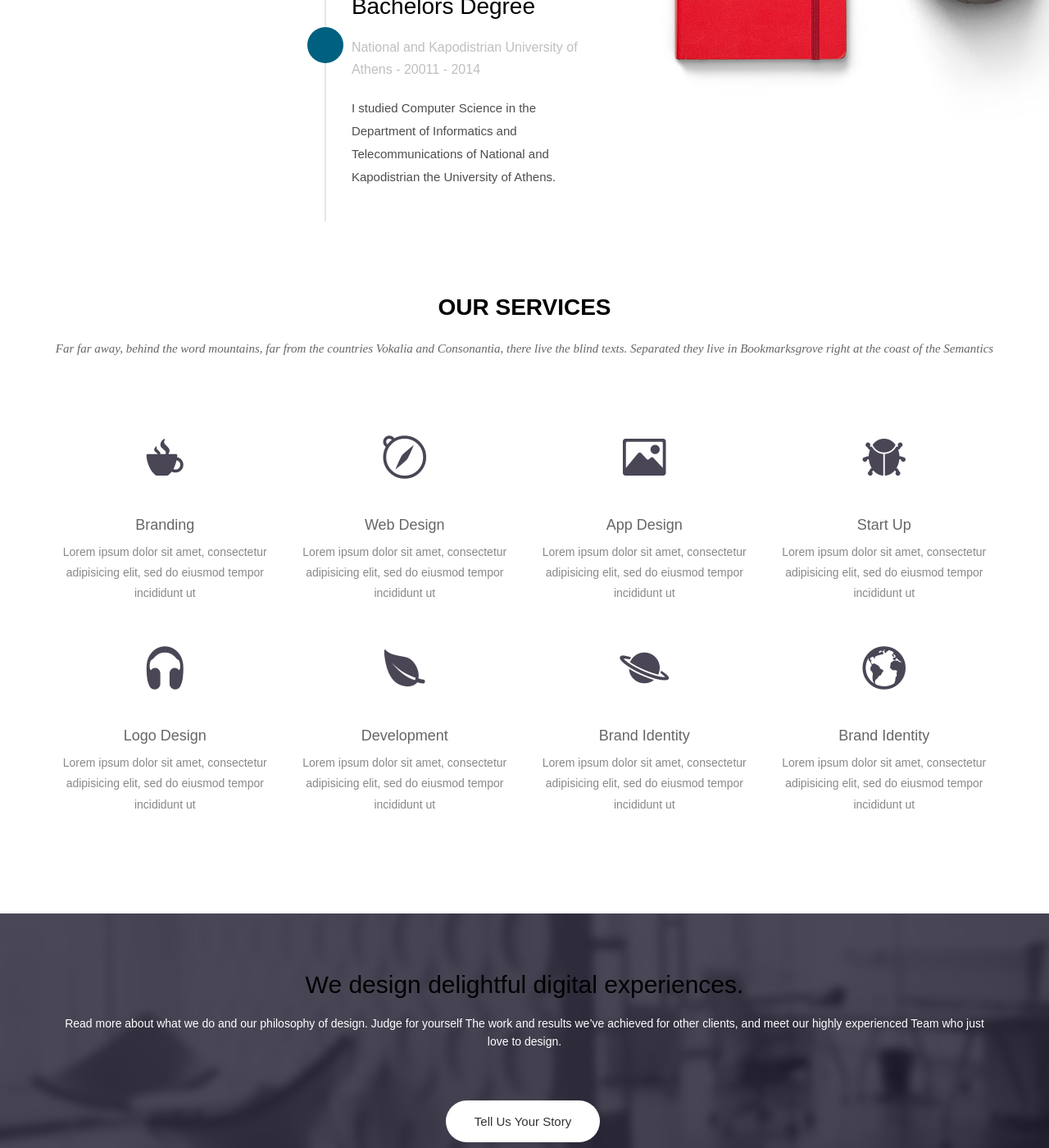
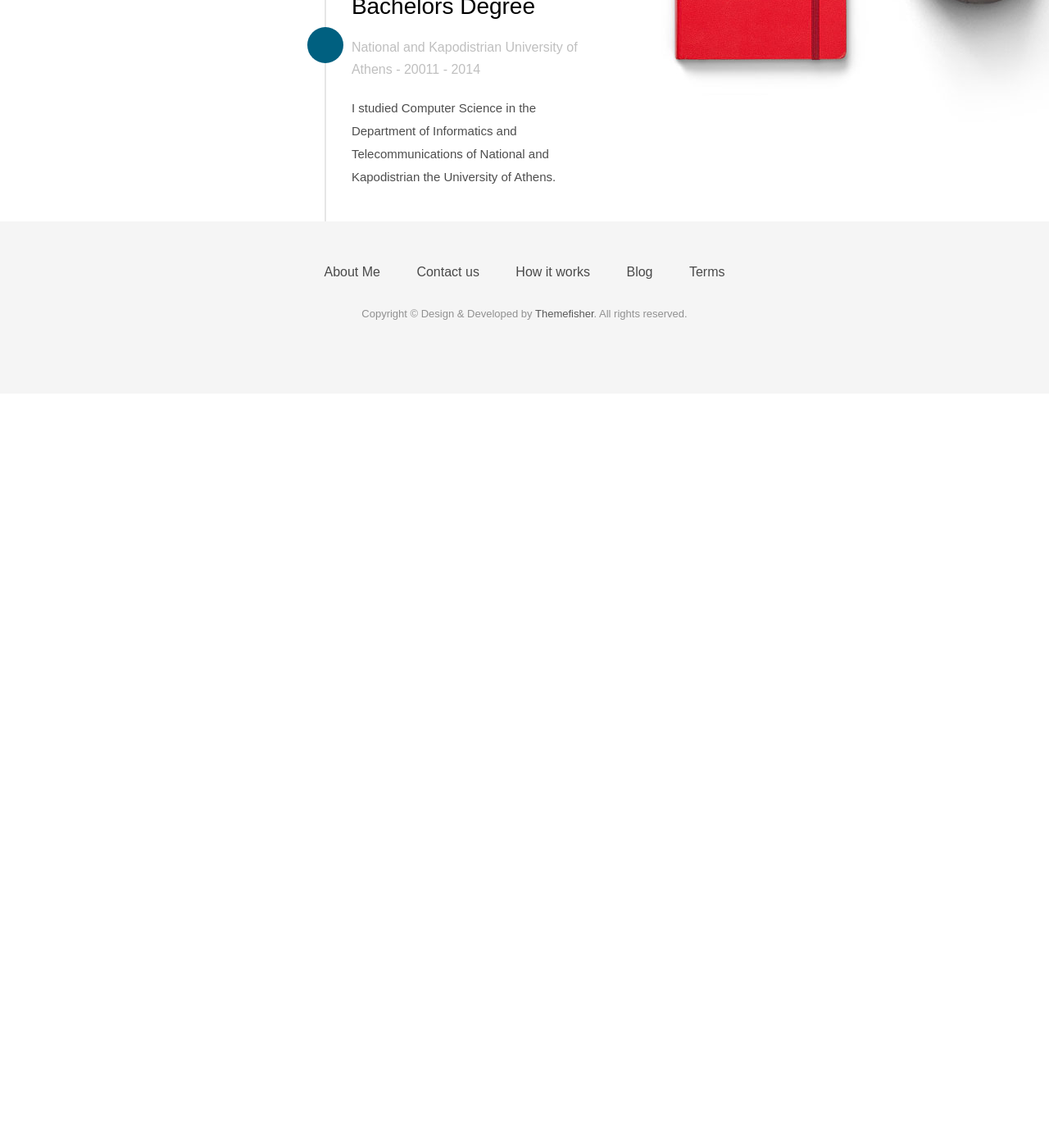
Before and after one commit to kgiann78/kgiann78.github.io, a Jekyll site: the page built from index.html, in a window 1280 px wide and 1400 px high, scrolled down 2795 px. Shown: the whole window at 82% size. Built offline with Jekyll 4.4.1, drawn with Linux system fonts in a browser that asks for light colours; nearby versions of some CDN libraries; some web fonts are replaced; after the commit the page ends 3275 px from its top, so only the background shows below that; some of the changed text lies outside the part shown.

Commit message:
Update index, footer and header pages

```diff
--- a/_includes/footer.html
+++ b/_includes/footer.html
@@ -5,7 +5,7 @@
       <div class="col-md-12">
         <div class="footer-manu">
           <ul>
-            <li><a href="#">About Us</a></li>
+            <li><a href="#">About Me</a></li>
             <li><a href="{{ site.baseurl }}/contact">Contact us</a></li>
             <li><a href="#">How it works</a></li>
             <li><a href="{{ site.baseurl }}/blog">Blog</a></li>
--- a/_includes/header.html
+++ b/_includes/header.html
@@ -14,7 +14,7 @@
             <span class="icon-bar"></span>
             <span class="icon-bar"></span>
             </button>
-            <a class="navbar-brand" href="index.html">
+            <a class="navbar-brand" href="{{ site.baseurl }}/">
               <img src="{{ site.baseurl }}/img/logo.png" alt="Logo">
             </a>
           </div>
--- a/index.html
+++ b/index.html
@@ -150,146 +150,148 @@ permalink: /
     </div><!-- .col-md-5 close -->
 </section>
 
-<!-- Service Start -->
-<section id="service">
-    <div class="container">
-        <div class="row">
-            <div class="section-title">
-                <h2>Our Services</h2>
-                <p>Far far away, behind the word mountains, far from the countries Vokalia and Consonantia, there live
-                    the blind texts. Separated they live in Bookmarksgrove right at the coast of the Semantics</p>
-            </div>
-        </div>
-        <div class="row ">
-            <div class="col-sm-6 col-md-3">
-                <div class="service-item">
-                    <i class="icon ion-coffee"></i>
-                    <h4>Branding</h4>
-                    <p>Lorem ipsum dolor sit amet, consectetur adipisicing elit, sed do eiusmod tempor incididunt
-                        ut </p>
-                </div>
-            </div>
-            <div class="col-sm-6 col-md-3">
-                <div class="service-item">
-                    <i class="ion-compass"></i>
-                    <h4>Web Design</h4>
-                    <p>Lorem ipsum dolor sit amet, consectetur adipisicing elit, sed do eiusmod tempor incididunt
-                        ut </p>
-                </div>
-            </div>
-            <div class="col-sm-6 col-md-3">
-                <div class="service-item">
-                    <i class="ion-image"></i>
-                    <h4>App Design</h4>
-                    <p>Lorem ipsum dolor sit amet, consectetur adipisicing elit, sed do eiusmod tempor incididunt
-                        ut </p>
-                </div>
-            </div>
-            <div class="col-sm-6 col-md-3">
-                <div class="service-item">
-                    <i class="ion-bug"></i>
-                    <h4>Start Up</h4>
-                    <p>Lorem ipsum dolor sit amet, consectetur adipisicing elit, sed do eiusmod tempor incididunt
-                        ut </p>
-                </div>
-            </div>
-            <div class="col-sm-6 col-md-3">
-                <div class="service-item">
-                    <i class="ion-headphone"></i>
-                    <h4>Logo Design</h4>
-                    <p>Lorem ipsum dolor sit amet, consectetur adipisicing elit, sed do eiusmod tempor incididunt
-                        ut </p>
-                </div>
-            </div>
-            <div class="col-sm-6 col-md-3">
-                <div class="service-item">
-                    <i class="ion-leaf"></i>
-                    <h4>Development</h4>
-                    <p>Lorem ipsum dolor sit amet, consectetur adipisicing elit, sed do eiusmod tempor incididunt
-                        ut </p>
-                </div>
-            </div>
-            <div class="col-sm-6 col-md-3">
-                <div class="service-item">
-                    <i class="ion-planet"></i>
-                    <h4>Brand Identity</h4>
-                    <p>Lorem ipsum dolor sit amet, consectetur adipisicing elit, sed do eiusmod tempor incididunt
-                        ut </p>
-                </div>
-            </div>
-            <div class="col-sm-6 col-md-3">
-                <div class="service-item">
-                    <i class="ion-earth"></i>
-                    <h4>Brand Identity</h4>
-                    <p>Lorem ipsum dolor sit amet, consectetur adipisicing elit, sed do eiusmod tempor incididunt
-                        ut </p>
-                </div>
-            </div>
-        </div>
-    </div>
-</section>
-<!-- Call to action Start -->
-<section id="call-to-action">
-    <div class="container">
-        <div class="row">
-            <div class="col-md-12">
-                <div class="block">
-                    <h2>We design delightful digital experiences.</h2>
-                    <p>Read more about what we do and our philosophy of design. Judge for yourself The work and results
-                        we’ve achieved for other clients, and meet our highly experienced Team who just love to
-                        design.</p>
-                    <a class="btn btn-default btn-call-to-action" href="#">Tell Us Your Story</a>
-                </div>
-            </div>
-        </div>
-    </div>
-</section>
-<!-- Content Start -->
-<section id="testimonial">
-    <div class="container">
-        <div class="row">
-            <div class="section-title text-center">
-                <h2>Fun Facts About Us</h2>
-                <p>Far far away, behind the word mountains, far from the countries Vokalia and Consonantia, there live
-                    the blind texts. Separated they live in Bookmarksgrove right at the coast of the Semantics</p>
-            </div>
-        </div>
-        <div class="row">
-            <div class="col-md-6">
-                {% if site.data.funfacts.size > 0 %}
-                <div class="block">
-                    {% for ff in site.data.funfacts %}
-                    <ul class="counter-box clearfix">
-                        <li>
-                            <div class="block">
-                                <i class="{{ ff.icon }}"></i>
-                                <h4 class="counter">{{ ff.counter }}</h4>
-                                <span>{{ ff.text }}</span>
-                            </div>
-                        </li>
-                        {% endfor %}
-                    </ul>
-                </div>
-                {% endif %}
-            </div>
-            <div class="col-md-6">
-                {% if site.data.testimonials.size > 0 %}
-                <div class="testimonial-carousel">
-                    <div id="testimonial-slider" class="owl-carousel">
-                        {% for tm in site.data.testimonials %}
-                        <div>
-                            <img src="img/cotation.png" alt="IMG">
-                            <p>{{ tm.testimonial }}</p>
-                            <div class="user">
-                                <img src="{{ tm.image }}" alt="Pepole">
-                                <p><span>{{ tm.name }}</span> {{ tm.title }}</p>
-                            </div>
-                        </div>
-                        {% endfor %}
-                    </div>
-                </div>
-                {% endif %}
-            </div>
-        </div>
-    </div>
-</section>
+<!-- Start commenting -->
+
+<!--&lt;!&ndash; Service Start &ndash;&gt;-->
+<!--<section id="service">-->
+    <!--<div class="container">-->
+        <!--<div class="row">-->
+            <!--<div class="section-title">-->
+                <!--<h2>Our Services</h2>-->
+                <!--<p>Far far away, behind the word mountains, far from the countries Vokalia and Consonantia, there live-->
+                    <!--the blind texts. Separated they live in Bookmarksgrove right at the coast of the Semantics</p>-->
+            <!--</div>-->
+        <!--</div>-->
+        <!--<div class="row ">-->
+            <!--<div class="col-sm-6 col-md-3">-->
+                <!--<div class="service-item">-->
+                    <!--<i class="icon ion-coffee"></i>-->
+                    <!--<h4>Branding</h4>-->
+                    <!--<p>Lorem ipsum dolor sit amet, consectetur adipisicing elit, sed do eiusmod tempor incididunt-->
+                        <!--ut </p>-->
+                <!--</div>-->
+            <!--</div>-->
+            <!--<div class="col-sm-6 col-md-3">-->
+                <!--<div class="service-item">-->
+                    <!--<i class="ion-compass"></i>-->
+                    <!--<h4>Web Design</h4>-->
+                    <!--<p>Lorem ipsum dolor sit amet, consectetur adipisicing elit, sed do eiusmod tempor incididunt-->
+                        <!--ut </p>-->
+                <!--</div>-->
+            <!--</div>-->
+            <!--<div class="col-sm-6 col-md-3">-->
+                <!--<div class="service-item">-->
+                    <!--<i class="ion-image"></i>-->
+                    <!--<h4>App Design</h4>-->
+                    <!--<p>Lorem ipsum dolor sit amet, consectetur adipisicing elit, sed do eiusmod tempor incididunt-->
+                        <!--ut </p>-->
+                <!--</div>-->
+            <!--</div>-->
+            <!--<div class="col-sm-6 col-md-3">-->
+                <!--<div class="service-item">-->
+                    <!--<i class="ion-bug"></i>-->
+                    <!--<h4>Start Up</h4>-->
+                    <!--<p>Lorem ipsum dolor sit amet, consectetur adipisicing elit, sed do eiusmod tempor incididunt-->
+                        <!--ut </p>-->
+                <!--</div>-->
+            <!--</div>-->
+            <!--<div class="col-sm-6 col-md-3">-->
+                <!--<div class="service-item">-->
+                    <!--<i class="ion-headphone"></i>-->
+                    <!--<h4>Logo Design</h4>-->
+                    <!--<p>Lorem ipsum dolor sit amet, consectetur adipisicing elit, sed do eiusmod tempor incididunt-->
+                        <!--ut </p>-->
+                <!--</div>-->
+            <!--</div>-->
+            <!--<div class="col-sm-6 col-md-3">-->
+                <!--<div class="service-item">-->
+                    <!--<i class="ion-leaf"></i>-->
+                    <!--<h4>Development</h4>-->
+                    <!--<p>Lorem ipsum dolor sit amet, consectetur adipisicing elit, sed do eiusmod tempor incididunt-->
+                        <!--ut </p>-->
+                <!--</div>-->
+            <!--</div>-->
+            <!--<div class="col-sm-6 col-md-3">-->
+                <!--<div class="service-item">-->
+                    <!--<i class="ion-planet"></i>-->
+                    <!--<h4>Brand Identity</h4>-->
+                    <!--<p>Lorem ipsum dolor sit amet, consectetur adipisicing elit, sed do eiusmod tempor incididunt-->
+                        <!--ut </p>-->
+                <!--</div>-->
+            <!--</div>-->
+            <!--<div class="col-sm-6 col-md-3">-->
+                <!--<div class="service-item">-->
+                    <!--<i class="ion-earth"></i>-->
+                    <!--<h4>Brand Identity</h4>-->
+                    <!--<p>Lorem ipsum dolor sit amet, consectetur adipisicing elit, sed do eiusmod tempor incididunt-->
+                        <!--ut </p>-->
+                <!--</div>-->
+            <!--</div>-->
+        <!--</div>-->
+    <!--</div>-->
+<!--</section>-->
+<!--&lt;!&ndash; Call to action Start &ndash;&gt;-->
+<!--<section id="call-to-action">-->
+    <!--<div class="container">-->
+        <!--<div class="row">-->
+            <!--<div class="col-md-12">-->
+                <!--<div class="block">-->
+                    <!--<h2>We design delightful digital experiences.</h2>-->
+                    <!--<p>Read more about what we do and our philosophy of design. Judge for yourself The work and results-->
+                        <!--we’ve achieved for other clients, and meet our highly experienced Team who just love to-->
+                        <!--design.</p>-->
+                    <!--<a class="btn btn-default btn-call-to-action" href="#">Tell Us Your Story</a>-->
+                <!--</div>-->
+            <!--</div>-->
+        <!--</div>-->
+    <!--</div>-->
+<!--</section>-->
+<!--&lt;!&ndash; Content Start &ndash;&gt;-->
+<!--<section id="testimonial">-->
+    <!--<div class="container">-->
+        <!--<div class="row">-->
+            <!--<div class="section-title text-center">-->
+                <!--<h2>Fun Facts About Us</h2>-->
+                <!--<p>Far far away, behind the word mountains, far from the countries Vokalia and Consonantia, there live-->
+                    <!--the blind texts. Separated they live in Bookmarksgrove right at the coast of the Semantics</p>-->
+            <!--</div>-->
+        <!--</div>-->
+        <!--<div class="row">-->
+            <!--<div class="col-md-6">-->
+                <!--{% if site.data.funfacts.size > 0 %}-->
+                <!--<div class="block">-->
+                    <!--{% for ff in site.data.funfacts %}-->
+                    <!--<ul class="counter-box clearfix">-->
+                        <!--<li>-->
+                            <!--<div class="block">-->
+                                <!--<i class="{{ ff.icon }}"></i>-->
+                                <!--<h4 class="counter">{{ ff.counter }}</h4>-->
+                                <!--<span>{{ ff.text }}</span>-->
+                            <!--</div>-->
+                        <!--</li>-->
+                        <!--{% endfor %}-->
+                    <!--</ul>-->
+                <!--</div>-->
+                <!--{% endif %}-->
+            <!--</div>-->
+            <!--<div class="col-md-6">-->
+                <!--{% if site.data.testimonials.size > 0 %}-->
+                <!--<div class="testimonial-carousel">-->
+                    <!--<div id="testimonial-slider" class="owl-carousel">-->
+                        <!--{% for tm in site.data.testimonials %}-->
+                        <!--<div>-->
+                            <!--<img src="img/cotation.png" alt="IMG">-->
+                            <!--<p>{{ tm.testimonial }}</p>-->
+                            <!--<div class="user">-->
+                                <!--<img src="{{ tm.image }}" alt="Pepole">-->
+                                <!--<p><span>{{ tm.name }}</span> {{ tm.title }}</p>-->
+                            <!--</div>-->
+                        <!--</div>-->
+                        <!--{% endfor %}-->
+                    <!--</div>-->
+                <!--</div>-->
+                <!--{% endif %}-->
+            <!--</div>-->
+        <!--</div>-->
+    <!--</div>-->
+<!--</section>-->
```
